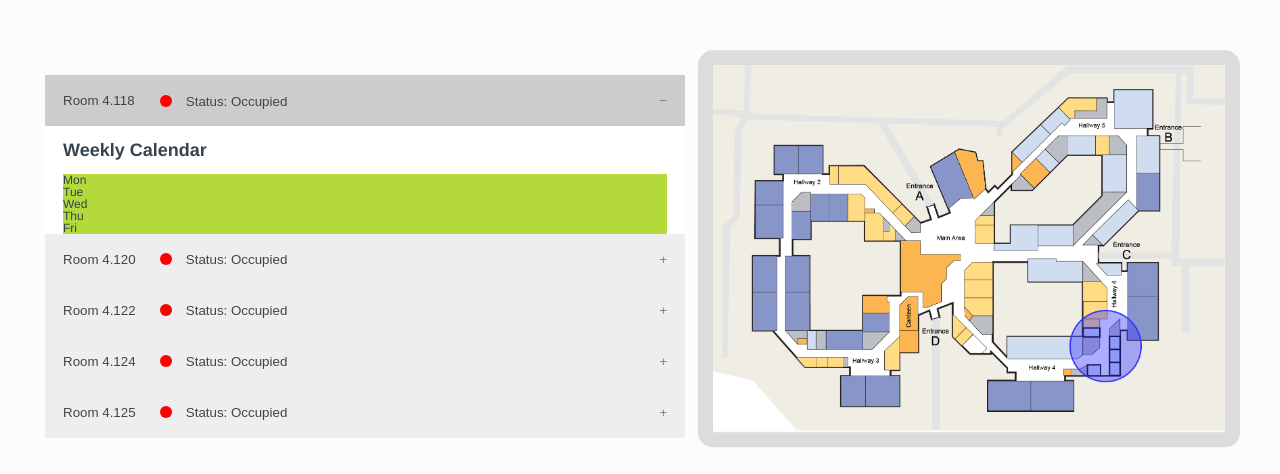
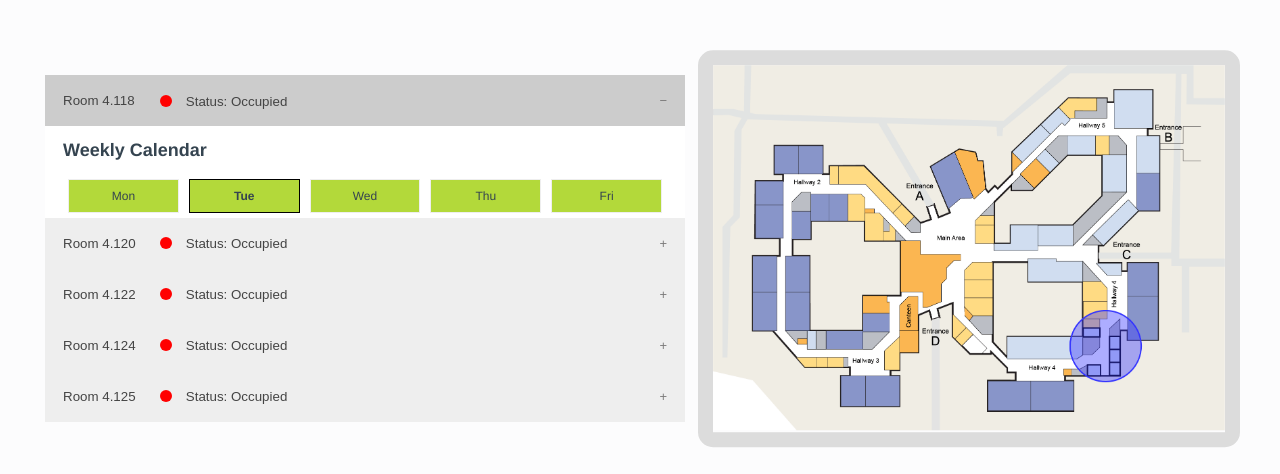
Before and after one commit to NadjaDH/P7-code, a Flask app: page / in a window 1280 px wide, after a click that opens the changed part. Shown: the part 71-545 px from the top of the page. Run offline with Flask 3, Linux system fonts and the light colour scheme; data comes from the database, SQL or seed files in the repository; both versions use the stored data as it was after the commit.

Commit message:
Calendar tilbage

```diff
--- a/static/css/styles.css
+++ b/static/css/styles.css
@@ -536,3 +536,41 @@ input[type=checkbox]:disabled + .reserved-label {
         top: 355px;
         left: 800px;
     }
+
+    /*Calendar*/
+
+.DaysOfWeek{
+    text-align: center;
+    margin: 20px;
+    display: flex;
+    justify-content: space-around;
+    text-align: center;
+}
+
+/*Calendar function*/ /*taken from chat GPT*/
+#calendarContainer{
+    text-align: center;
+    margin: 20px;
+
+}
+
+/*make it possible to align the day of weeks*/
+.days-container{
+    display: flex;
+    justify-content: space-around;
+    text-align: center;
+}
+
+/*Style the day box in the calendar*/
+.day {
+    display: inline-block;
+    width: 100px;
+    padding: 10px;
+    margin: 5px;
+    border: 0.5px solid #eee;
+    }
+
+    /*Style the current day container*/
+    .current-day {
+        font-weight: Bold; /*Test to check if the calendar now the current day*/
+        border: 1px solid #000; /*Same test*/
```
Also changed, not shown: booking.db.
